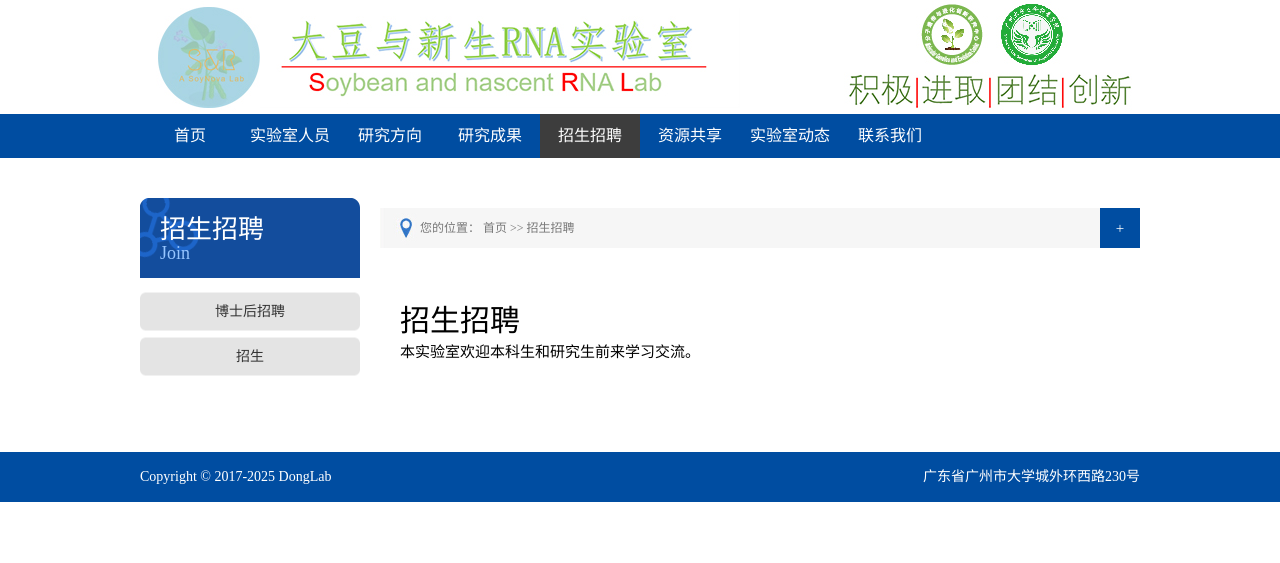
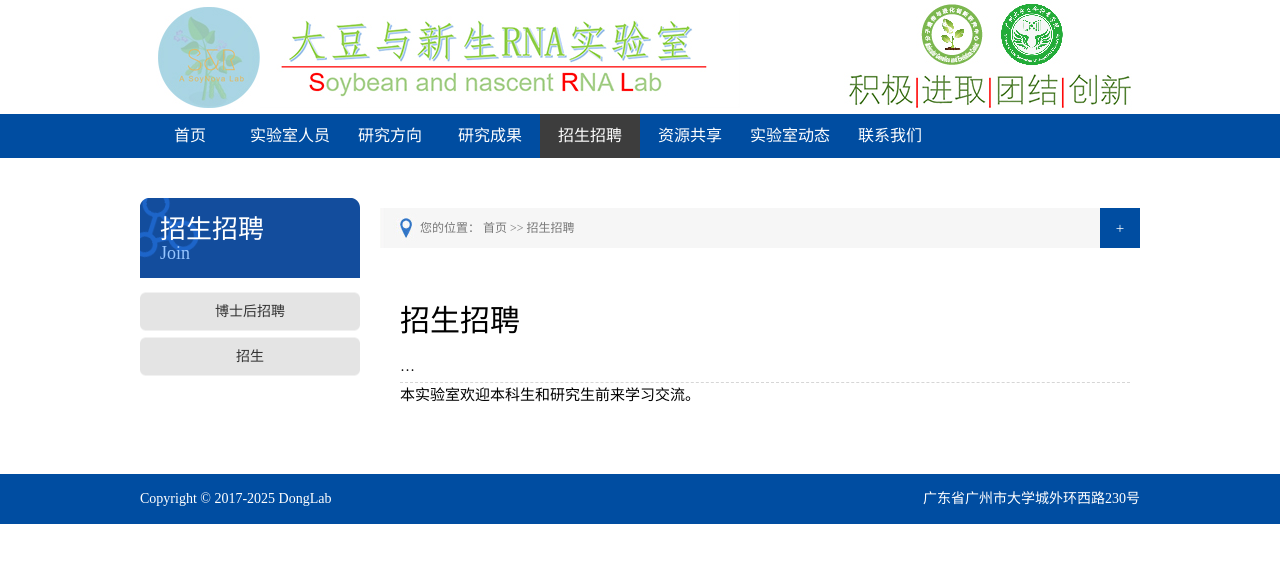
Before and after one commit to zhanweimin2021/zhanweimin2021.github.io, a Jekyll site: the page built from pages/join.html, in a window 1280 px wide. Shown: the top 563 px of the page. Built offline with Jekyll 4.4.1, drawn with Linux system fonts in a browser that asks for light colours.

Commit message:
Update join.html

```diff
--- a/pages/join.html
+++ b/pages/join.html
@@ -13,7 +13,7 @@ description: 招生招聘
   <div class="n_list_c">
     <div class="n_right_bottom">
       <h1>招生招聘</h1>
-
+      <li>…</li>
       <!-- 在这里添加你的描述 -->
       <p class="shared-description">
         本实验室欢迎本科生和研究生前来学习交流。
```
